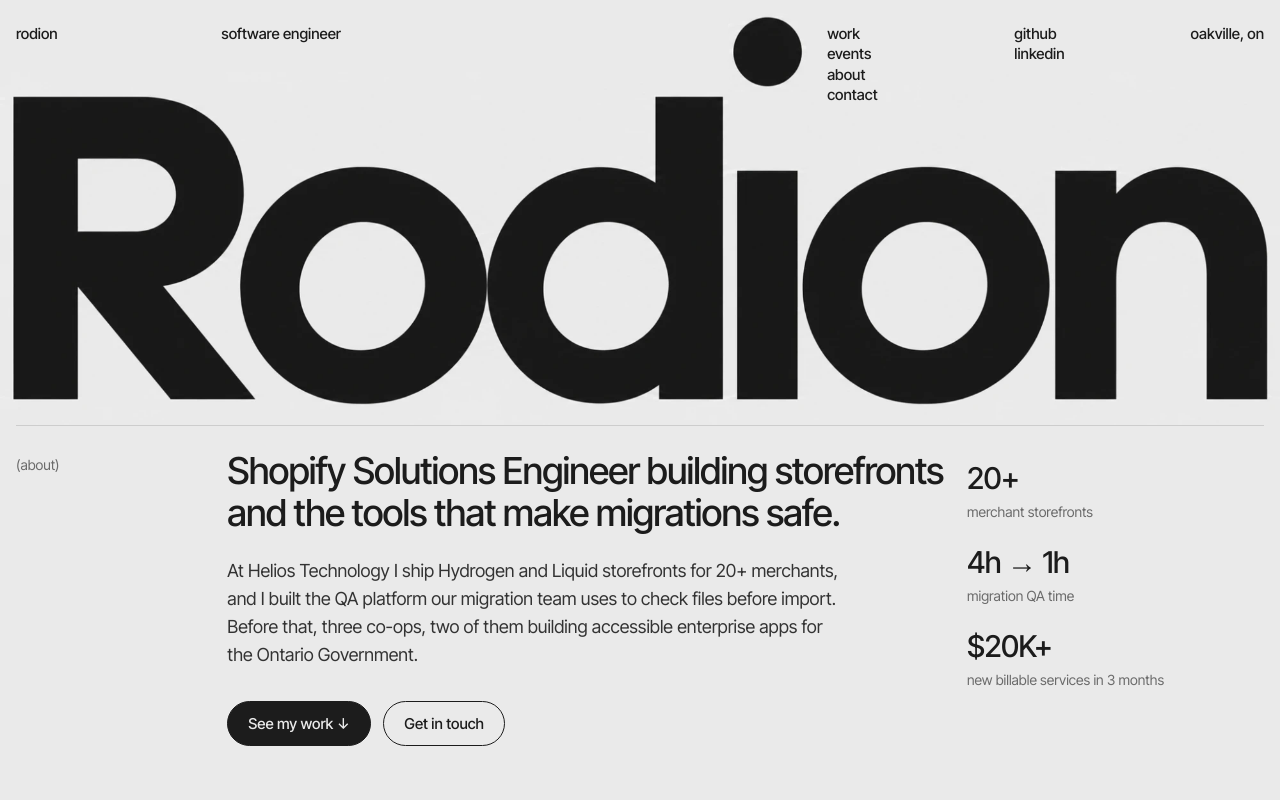
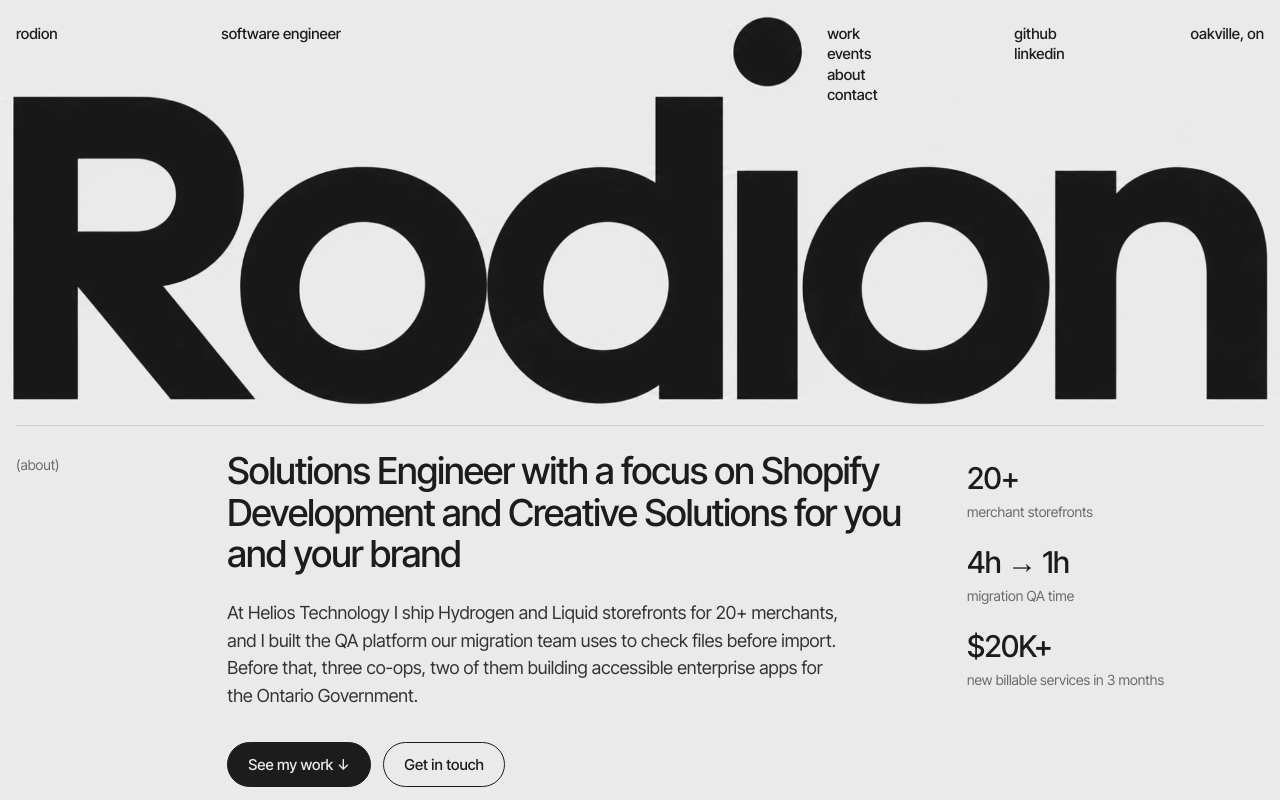
Before and after one commit to ostrovsrr/portfolio, an Astro site: page / in a window 1280 px wide. Shown: the top 800 px of the page. Built offline with nearby package versions, Linux system fonts and the light colour scheme; Astro itself is replaced by a stand-in of ours.

Commit message:
Update the about heading

```diff
--- a/src/pages/index.astro
+++ b/src/pages/index.astro
@@ -19,7 +19,7 @@ import { experience, skills } from '../data/profile';
   <main>
     <section class="section" id="about">
       <p class="label">(about)</p>
-      <h1 class="about__lede">Shopify Solutions Engineer building storefronts and the tools that make migrations safe.</h1>
+      <h1 class="about__lede">Solutions Engineer with a focus on Shopify Development and Creative Solutions for you and your brand</h1>
       <p class="about__text">
         At Helios Technology I ship Hydrogen and Liquid storefronts for 20+ merchants, and I built the QA platform
         our migration team uses to check files before import. Before that, three co-ops, two of them building
```
